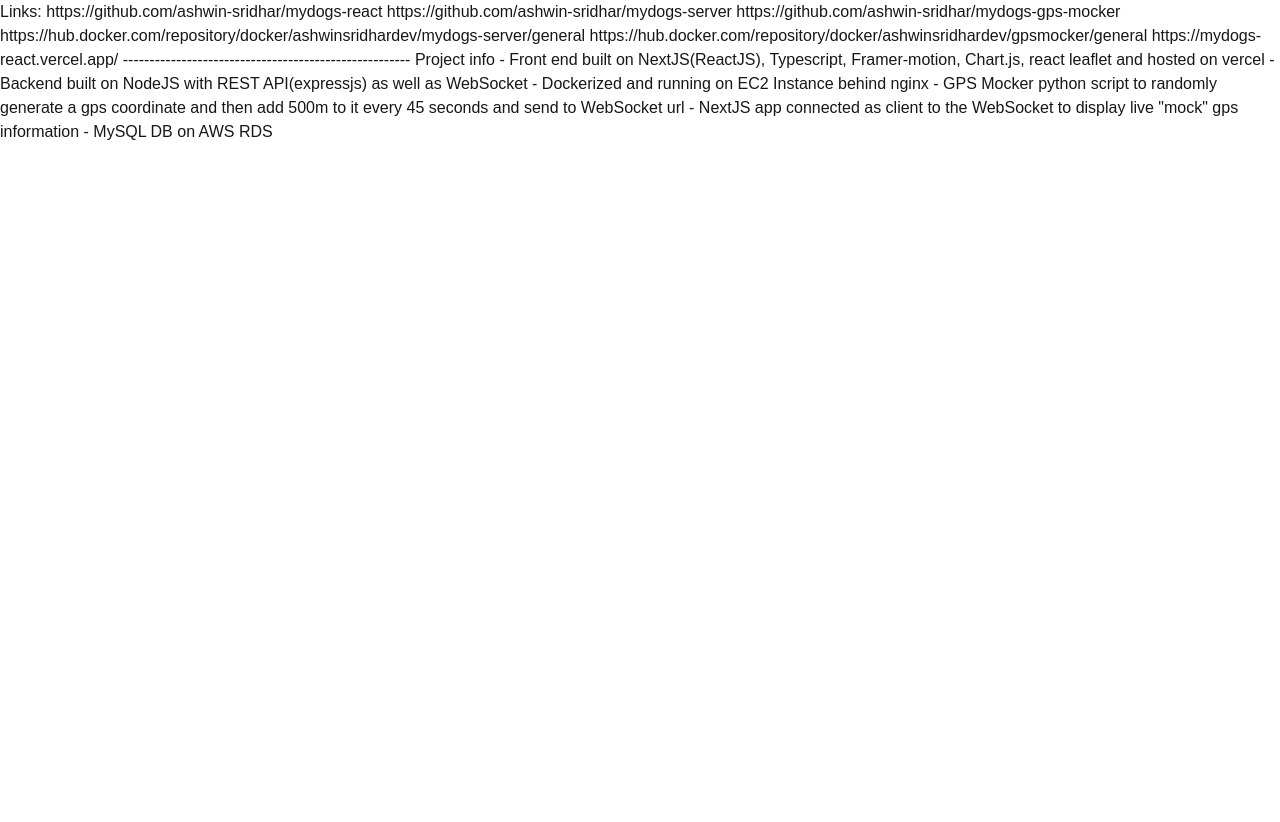
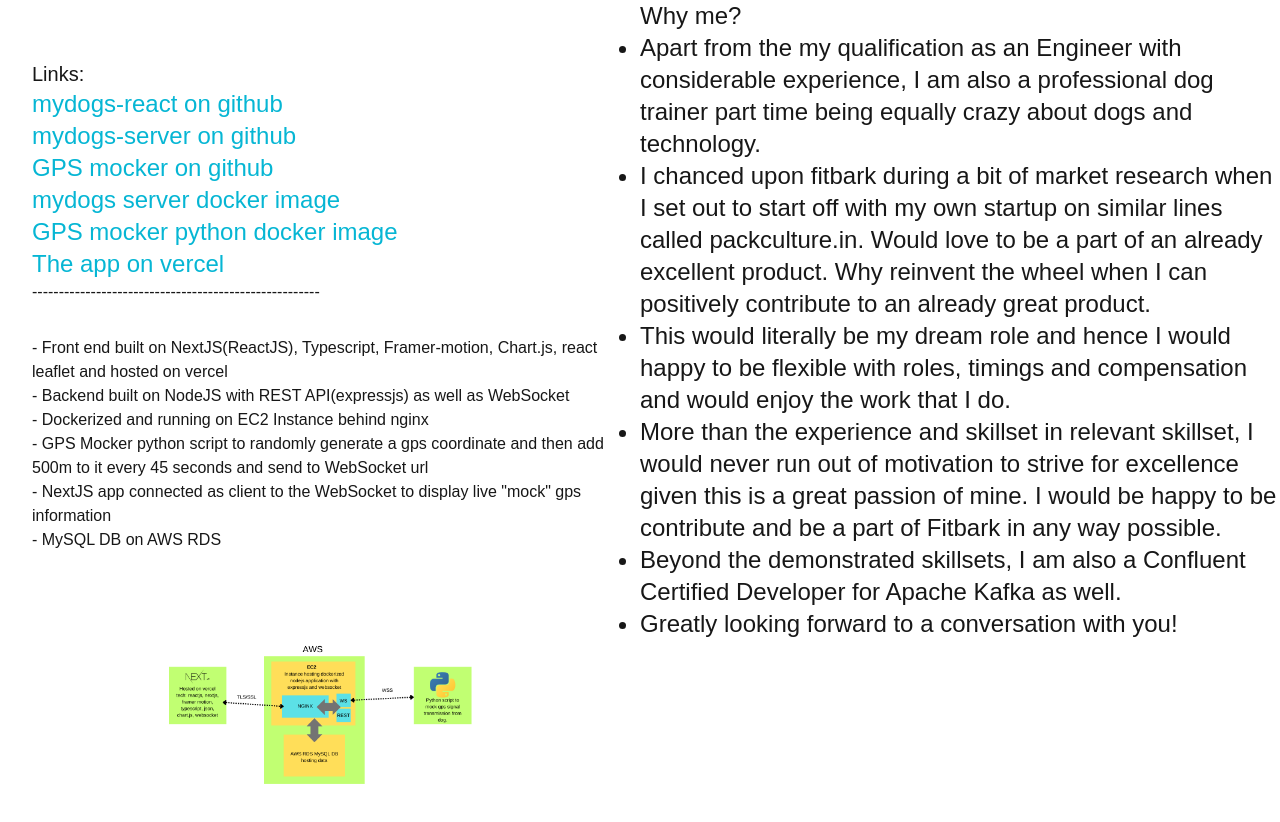
Before and after one commit to ashwin-sridhar/mydogs-react, a Next.js app: page /projectinfo in a window 1280 px wide. Shown: the top 822 px of the page. Before the commit the page ends 800 px from the top, so only its background shows below. Built offline with nearby package versions, Linux system fonts and the light colour scheme.

Commit message:
Project Info

```diff
--- a/src/app/page.tsx
+++ b/src/app/page.tsx
@@ -90,6 +90,7 @@
           animate={{ opacity: 1, y: 0 }}
           transition={{ delay: 1.5, duration: 0.5 }}
         >
+          <a href="/projectinfo"><p className="text-center text-white text-2xl underline">Project Information</p></a>
           <p className="text-center text-white text-2xl">The pack endorses Ashwin for Fitbark!</p>
           <p className="text-center text-white">This project is a demonstration created to showcase relevant skills for the engineer role at Fitbark by Ashwin Sridhar</p>
           <p className="text-center text-white">Tech: ReactJS, NextJS, Typescript, Framer motion, Tailwindcss, NodeJS, WS, ExpressJS, REST API, AWS EC2, Docker, AWS RDS MySQL, CI/CD, Python</p>
--- a/src/app/projectinfo/page.tsx
+++ b/src/app/projectinfo/page.tsx
@@ -1,22 +1,50 @@
+import projectInfoImg from "../../../images/projectinfo.png";
+import Image from "next/image";
 export default function ProjectInfo(){
     return(<>
-    Links:
-https://github.com/ashwin-sridhar/mydogs-react
-https://github.com/ashwin-sridhar/mydogs-server
-https://github.com/ashwin-sridhar/mydogs-gps-mocker
+    <div className="grid grid-cols-1 lg:grid-cols-2">
+        <div className="col-span-1 p-8">
+            <h1 className="text-xl text-white">Project Info:</h1>
+        <p className="text-xl">Links:<br/></p>
+        <ul>
+<li><a className="text-2xl text-cyan-500" href="https://github.com/ashwin-sridhar/mydogs-react">mydogs-react on github </a></li>
+<li><a className="text-2xl text-cyan-500" href="https://github.com/ashwin-sridhar/mydogs-server">mydogs-server on github </a></li>
+<li><a className="text-2xl text-cyan-500" href="https://github.com/ashwin-sridhar/mydogs-gps-mocker">GPS mocker on github </a></li>
 
-https://hub.docker.com/repository/docker/ashwinsridhardev/mydogs-server/general
-https://hub.docker.com/repository/docker/ashwinsridhardev/gpsmocker/general
+<li><a className="text-2xl text-cyan-500" href="https://hub.docker.com/repository/docker/ashwinsridhardev/mydogs-server/general">mydogs server docker image </a></li>
+<li><a className="text-2xl text-cyan-500" href="https://hub.docker.com/repository/docker/ashwinsridhardev/gpsmocker/general">GPS mocker python docker image </a></li>
+<li><a className="text-2xl text-cyan-500" href="https://mydogs-react.vercel.app/">The app on vercel</a></li>
 
-https://mydogs-react.vercel.app/
+</ul>
+
+
 
 ------------------------------------------------------
-Project info
-- Front end built on NextJS(ReactJS), Typescript, Framer-motion, Chart.js, react leaflet and hosted on vercel
-- Backend built on NodeJS with REST API(expressjs) as well as WebSocket
-- Dockerized and running on EC2 Instance behind nginx
-- GPS Mocker python script to randomly generate a gps coordinate and then add 500m to it every 45 seconds and send to WebSocket url
-- NextJS app connected as client to the WebSocket to display live "mock" gps information
-- MySQL DB on AWS RDS
+<p className="text-2xl text-white">
+Project info</p>
+
+<ul>
+<li>- Front end built on NextJS(ReactJS), Typescript, Framer-motion, Chart.js, react leaflet and hosted on vercel</li>
+<li>- Backend built on NodeJS with REST API(expressjs) as well as WebSocket </li>
+<li>- Dockerized and running on EC2 Instance behind nginx</li>
+<li>- GPS Mocker python script to randomly generate a gps coordinate and then add 500m to it every 45 seconds and send to WebSocket url</li>
+<li>- NextJS app connected as client to the WebSocket to display live "mock" gps information</li>
+<li>- MySQL DB on AWS RDS</li>
+</ul>
+<Image src={projectInfoImg} alt="project info diagram"/>
+        </div>
+        <div className="col-span-1">
+            <h1 className="text-2xl">Why me?</h1>
+            <ul className="text-2xl list-disc">
+                <li>Apart from the my qualification as an Engineer with considerable experience, I am also a professional dog trainer part time being equally crazy about dogs and technology.</li>
+                <li>I chanced upon fitbark during a bit of market research when I set out to start off with my own startup on similar lines called packculture.in. Would love to be a part of an already excellent product. Why reinvent the wheel when I can positively contribute to an already great product.</li>
+                <li>This would literally be my dream role and hence I would happy to be flexible with roles, timings and compensation and would enjoy the work that I do.</li>
+                <li>More than the experience and skillset in relevant skillset, I would never run out of motivation to strive for excellence given this is a great passion of mine. I would be happy to be contribute and be a part of Fitbark in any way possible.</li>
+                <li>Beyond the demonstrated skillsets, I am also a Confluent Certified Developer for Apache Kafka as well. </li>
+                <li>Greatly looking forward to a conversation with you!</li>
+            </ul>
+        </div>
+
+</div>
     </>)
 }
```
